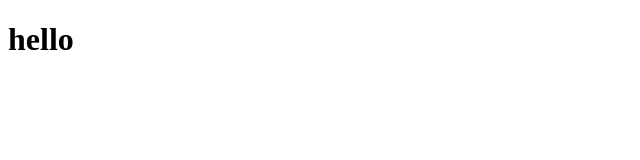
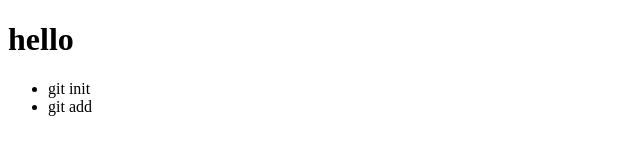
Before and after one commit to kaoutar2006/project2, a plain HTML site: page index.html in a window 1280 px wide. Shown: the whole page, without its empty margins (0-640 px from the left). Drawn offline with Linux system fonts and the light colour scheme.

Commit message:
Ajouter add init

```diff
--- a/index.html
+++ b/index.html
@@ -7,5 +7,11 @@
 </head>
 <body>
    <h1>hello</h1>
+    <ul>
+         <li>git init</li>
+          <li>git add</li>
+
+    </ul>
+
 </body>
 </html>
```
